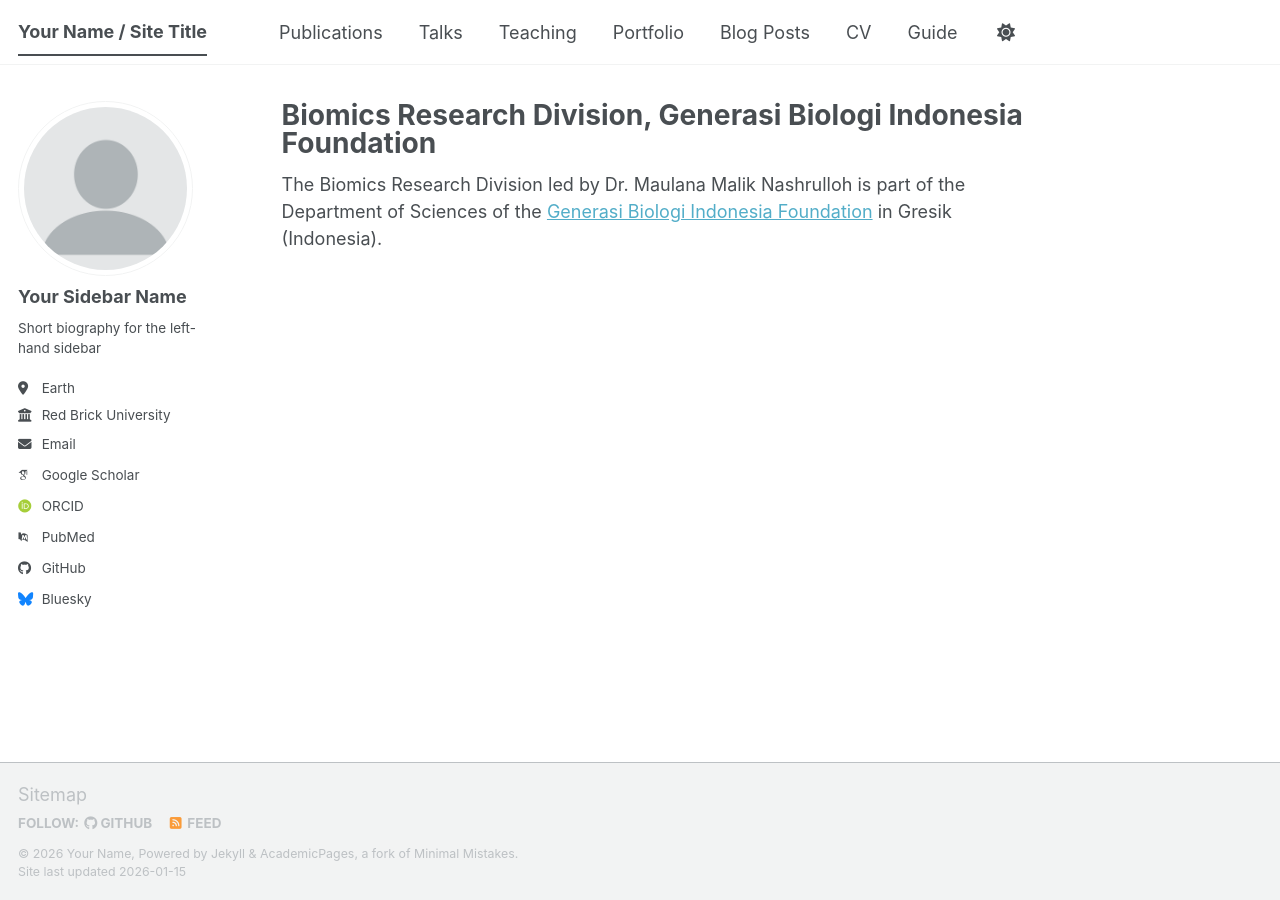
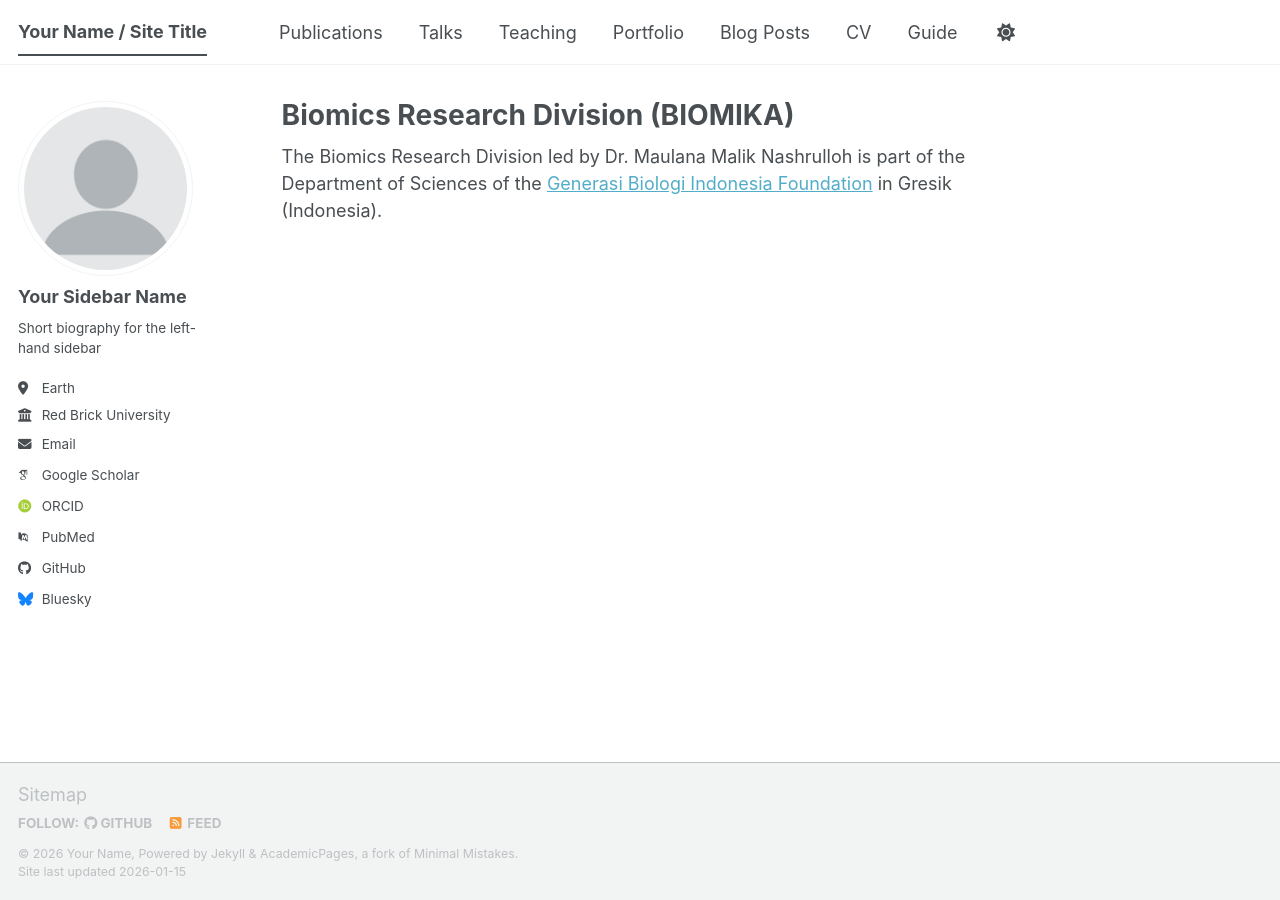
Before and after one commit to biomikalab/biomikalab.github.io, a Jekyll site: the page built from _pages/about.md, in a window 1280 px wide. Built offline with Jekyll 4.4.1, drawn with Linux system fonts in a browser that asks for light colours; some web fonts are replaced; a script bundle is joined from its source files by our own code; library files that are not in the unit come from our copies.

Commit message:
Update about.md

```diff
--- a/_pages/about.md
+++ b/_pages/about.md
@@ -1,6 +1,6 @@
 ---
 permalink: /
-title: "Biomics Research Division, Generasi Biologi Indonesia Foundation"
+title: "Biomics Research Division (BIOMIKA)"
 excerpt: "About the lab:"
 author_profile: true
 redirect_from:
```
